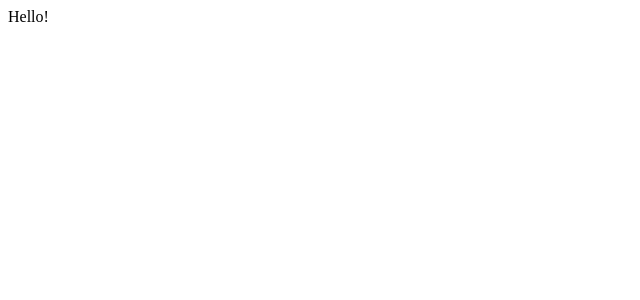
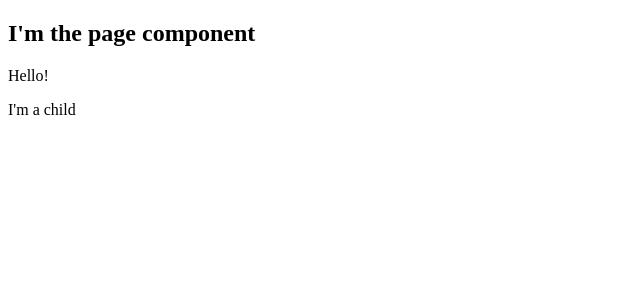
Before and after one commit to vini0191/sick-fits, a Next.js app: page / in a window 1280 px wide. Shown: the top 300 px of the page, without its empty margins (0-640 px from the left). Built offline with nearby package versions, Linux system fonts and the light colour scheme.

Commit message:
feat: add Page layout component

```diff
--- /dev/null
+++ b/components/Page.js
@@ -0,0 +1,9 @@
+export default function Page({ children, cool }) {
+  return (
+    <div>
+      <h2>I'm the page component</h2>
+      {children}
+      {cool}
+    </div>
+  );
+}
--- /dev/null
+++ b/pages/_app.js
@@ -0,0 +1,9 @@
+import Page from '../components/Page';
+
+export default function MyApp({ Component, pageProps }) {
+  return (
+    <Page>
+      <Component {...pageProps} />
+    </Page>
+  );
+}
--- /dev/null
+++ b/pages/_document.js
@@ -0,0 +1,20 @@
+import Document, {
+  Html,
+  // Head,
+  NextScript,
+  Main,
+} from 'next/document';
+
+export default class MyDocument extends Document {
+  render() {
+    return (
+      <Html lang="en">
+        {/* <Head></Head> */}
+        <body>
+          <Main />
+          <NextScript />
+        </body>
+      </Html>
+    );
+  }
+}
--- a/pages/index.js
+++ b/pages/index.js
@@ -1,3 +1,8 @@
 export default function IndexPage() {
-  return <div>Hello!</div>;
+  return (
+    <>
+      <p>Hello!</p>
+      <p>I'm a child</p>
+    </>
+  );
 }
```
